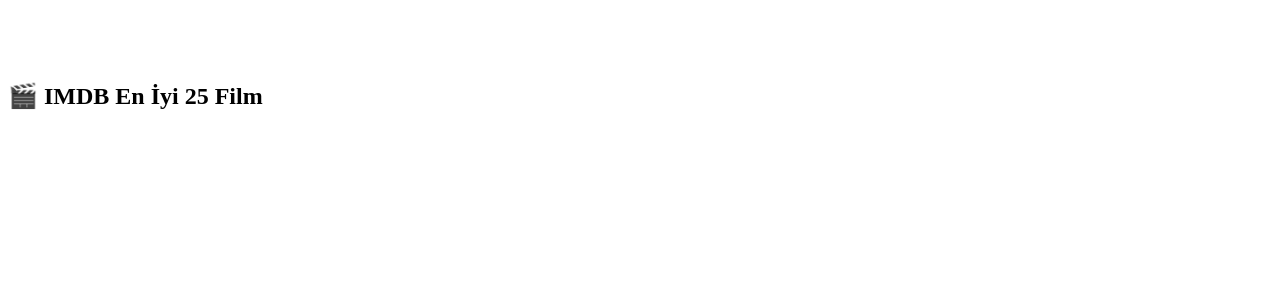
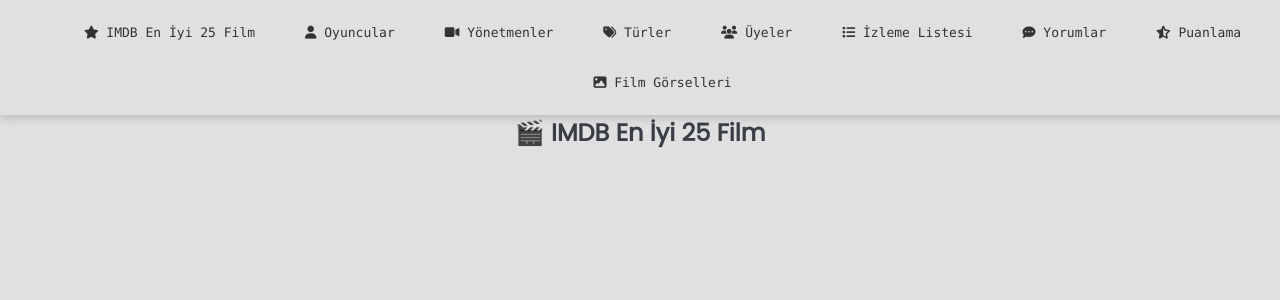
Before and after one commit to erencellk/MovieSlot, a Django app: page /filmler.html/ in a window 1280 px wide; the page is wider, and only the part inside the window is pictured. Shown: the top 300 px of that part. Run offline with Django 5.2, Linux system fonts and the light colour scheme; data that the repository does not hold is empty.

Commit message:
manage files

```diff
--- a/films/static/films/style.css
+++ b/films/static/films/style.css
@@ -8,52 +8,24 @@
     font-family: 'Consolas', 'Menlo', 'DejaVu Sans Mono', 'Bitstream Vera Sans Mono', monospace
 }
 
-/* Hamburger menü ikonu */
-.menu-toggle {
-    width: 40px;
-    height: 40px;
-    font-size: 28px;
-    line-height: 40px;
-    text-align: center;
-    display: inline-block;
-    font-family: Arial, sans-serif;
-    font-weight: bold;
-    background: none;
-    border: none;
-    cursor: pointer;
-    user-select: none;
-    transition: transform 0.3s ease, opacity 0.3s ease;
-    color: #333;
-    background-color: transparent;
-}
-
-
-.menu-toggle.hidden {
-    opacity: 0;
-    pointer-events: none;
-}
-
-.menu-toggle:hover {
-    background: none;
-    box-shadow: none;
-
-}
 
 /* Menü - varsayılan olarak gizli */
 .liste-menu {
-    position: absolute; /* veya default olarak hiç yazmazsan 'static' olur */
-    top: 80px; /* hamburger menünün biraz altı */
+    display: flex; /* yan yana sıralanması*/
+    justify-content: center;
+    align-items: center;
+    flex-wrap: wrap; /*içerikler taşarsa alta gecebilir*/
+    gap: 15px; /* menü elemanları arasına bosluk*/
+    padding: 15px 30px;
+
+    box-shadow: 0 2px 10px rgba(0, 0, 0, 0.2);
+    position: absolute;
+    top: 0;
     left: 0;
-    z-index: 90;
-    background: none;
-    padding: 10px 15px;
-    border-radius: 8px;
-    box-shadow: 0 4px 10px rgba(0, 0, 0, 0.1);
-    transition: transform 0.3s ease, opacity 0.3s ease;
-    opacity: 0;
-    transform: translateX(-100%);
-    pointer-events: none;
-    width: 100px;
+    width: 100%;
+    z-index: 999;
+
+
 }
 
 
@@ -78,7 +50,7 @@
 
 .liste-menu a:hover {
     background-color: #f0f0f0;
-    color: #007bff;
+    color: #00ADB5;
 }
 
 /* Film kart yapısı */
@@ -88,31 +60,34 @@
     display: flex;
     flex-direction: column;
     align-items: center;
-    background: #fff;
-    border-radius: 12px;
-    box-shadow: 0 4px 12px rgba(0, 0, 0, 0.1);
+    background: #ffffff;
+    border-radius: 20px;
     padding: 15px;
-    transition: transform 0.2s ease;
+    transition: transform 0.3s ease, box-shadow 0.3s ease;
+    background-color: transparent;
+    border: none;
+    box-shadow: none;
 }
 
 .film-kart:hover {
-    transform: scale(1.03);
+    transform: scale(1.03); /* kartın üstüne gelince büyüme efekti veriyoruz.*/
+    box-shadow: 0 12px 30px rgba(0, 0, 0, 0.2);
 }
 
 .film-afis {
-    width: 200px;
-    height: 300px;
+    width: 100%;
+    height: 340px;
     object-fit: cover;
-    border-radius: 8px;
+    border-radius: 12px;
     box-shadow: 0 4px 8px rgba(0, 0, 0, 0.2);
+    margin-bottom: 15px;
 }
 
 /* Vitrin düzeni */
 .vitrin {
-    display: flex;
-    flex-wrap: wrap;
+    display: grid;
+    grid-template-columns: repeat(auto-fit, minmax(240px, 1fr));
     gap: 30px;
-    justify-content: flex-start;
     padding: 20px;
     margin-left: 100px;
 }
@@ -134,13 +109,35 @@
     width: 200px;
 }
 
-.menu-toggle open {
-    width: 40px;
-    height: 40px;
-}
 
 .film-href {
     font-size: large;
     font-family: Calibri;
     font-weight: normal;
 }
+
+#baslik-imdb {
+    text-align: center;
+    font-family: 'Poppins', sans-serif;
+    font-size: x-large;
+    margin: 40px 0 10px 0;
+    color: #393E46;
+}
+
+
+body {
+    font-family: 'Poppins', sans-serif;
+
+   background-color: #e0e0e0; !important;
+
+
+    color: #222831;
+    margin: 0;
+    padding: 0;
+
+}
+
+.liste-menu a:hover, .liste-menu a.active {
+    background-color: #00adb5;
+    color: #ffffff;
+}
```
